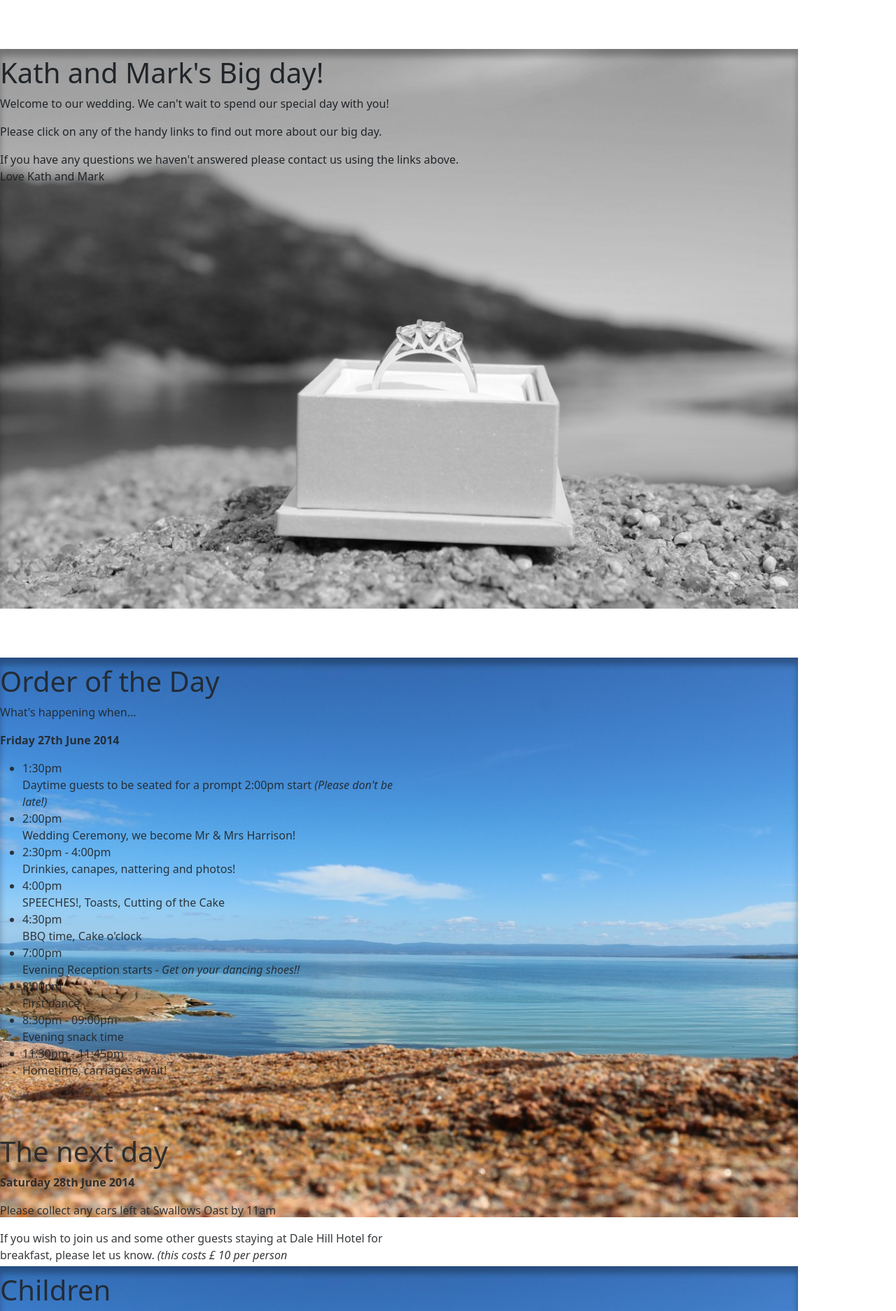
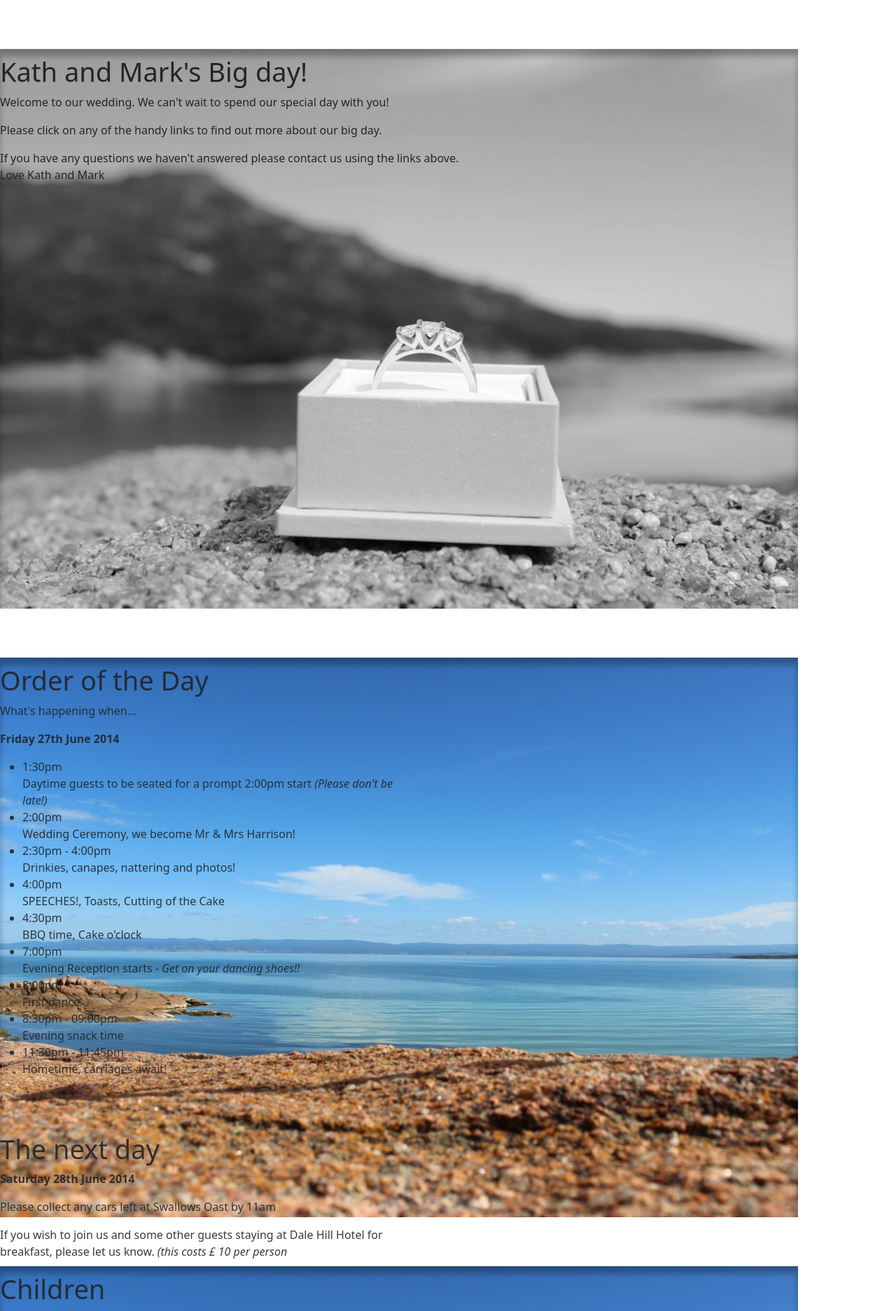
Before and after one commit to danpickford/WeddingSite, a PHP site: page / in a window 1280 px wide. Shown: the part 46-1920 px from the top of the page at 70% size. Run offline with PHP 8.4, Linux system fonts and the light colour scheme; some libraries are stand-ins or nearby versions.

Commit message:
reduce jumbotron font size

```diff
--- a/css/main.css
+++ b/css/main.css
@@ -13,7 +13,7 @@ body {
     overflow-y:hidden;
 }
 .bold{
-font-weight: bold;
+    font-weight: bold;
 }
 
 #footer {
@@ -26,8 +26,10 @@ font-weight: bold;
 }
 
 .jumbotron {
-
-padding-top:10px;
+    padding-top:10px;
+}
+.jumbotron h1 {
+    font-size:38px;
 }
 
 
```
